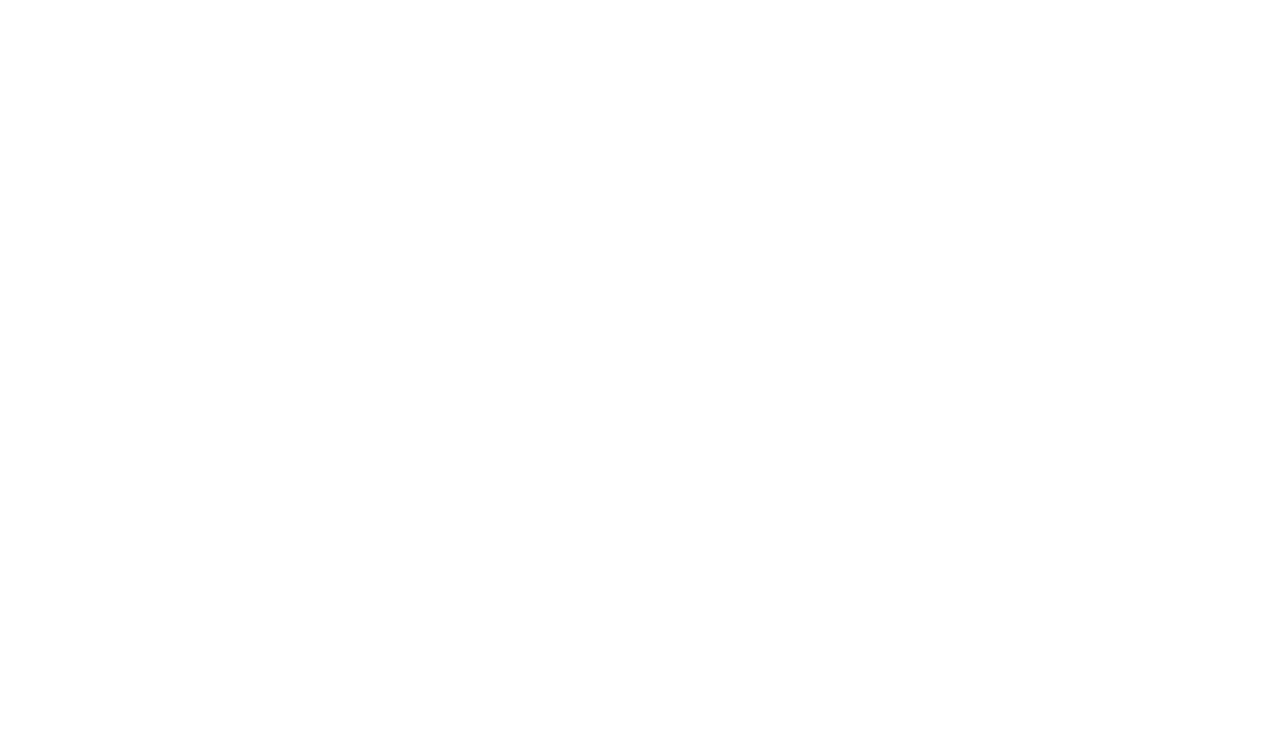
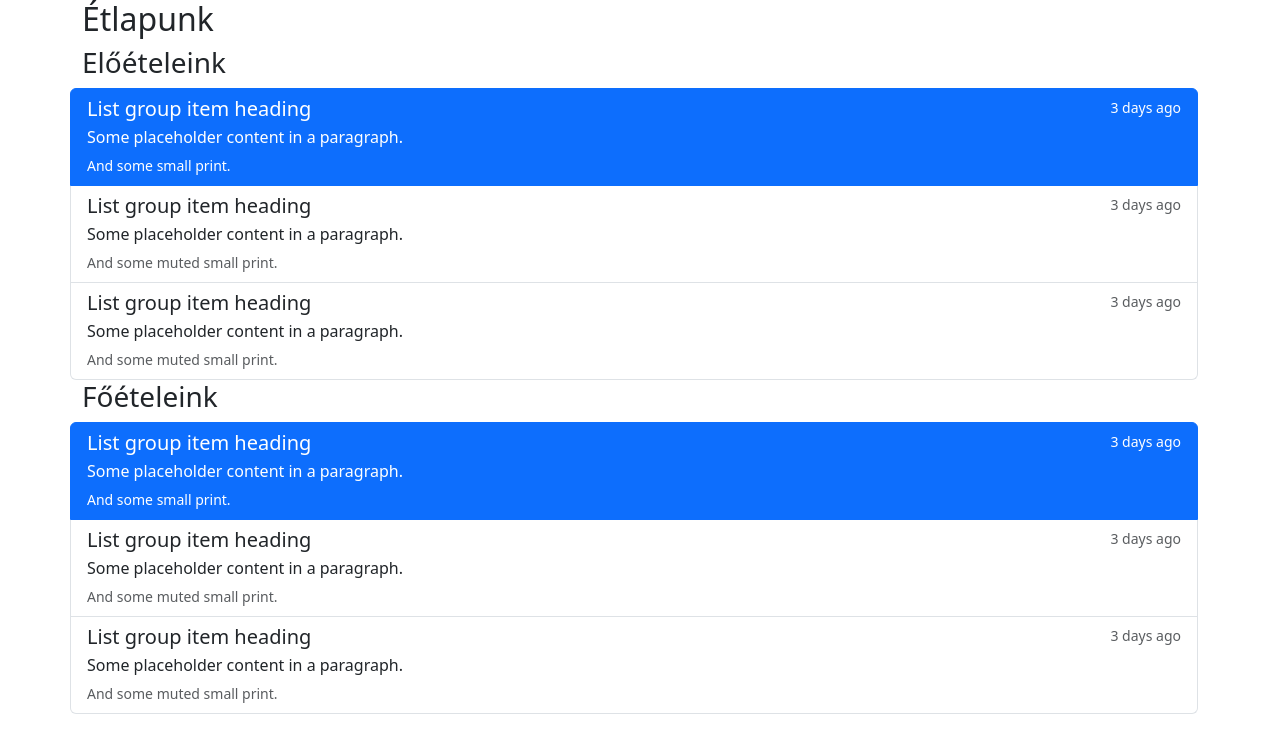
Before and after one commit to ZsoltAmbrus/etterem, a website: page src/index.html in a window 1280 px wide. Drawn offline with nearby package versions, Linux system fonts and the light colour scheme.

Commit message:
Van menu

```diff
--- a/src/index.html
+++ b/src/index.html
@@ -27,6 +27,74 @@
 
 
             <div class="menu">
+                <div class="col">
+                    <h2>Étlapunk</h2>
+
+                    <div class="row">
+                        <h3>Előételeink</h3>
+                        <div class="list-group">
+                            <a href="#" class="list-group-item list-group-item-action active" aria-current="true">
+                              <div class="d-flex w-100 justify-content-between">
+                                <h5 class="mb-1">List group item heading</h5>
+                                <small>3 days ago</small>
+                              </div>
+                              <p class="mb-1">Some placeholder content in a paragraph.</p>
+                              <small>And some small print.</small>
+                            </a>
+                            <a href="#" class="list-group-item list-group-item-action">
+                              <div class="d-flex w-100 justify-content-between">
+                                <h5 class="mb-1">List group item heading</h5>
+                                <small class="text-body-secondary">3 days ago</small>
+                              </div>
+                              <p class="mb-1">Some placeholder content in a paragraph.</p>
+                              <small class="text-body-secondary">And some muted small print.</small>
+                            </a>
+                            <a href="#" class="list-group-item list-group-item-action">
+                              <div class="d-flex w-100 justify-content-between">
+                                <h5 class="mb-1">List group item heading</h5>
+                                <small class="text-body-secondary">3 days ago</small>
+                              </div>
+                              <p class="mb-1">Some placeholder content in a paragraph.</p>
+                              <small class="text-body-secondary">And some muted small print.</small>
+                            </a>
+                          </div>
+                          <div class="row">
+
+                          </div>
+                    </div>
+
+                    <div class="row">
+                        <h3>Főételeink</h3>
+                        <div class="list-group">
+                            <a href="#" class="list-group-item list-group-item-action active" aria-current="true">
+                              <div class="d-flex w-100 justify-content-between">
+                                <h5 class="mb-1">List group item heading</h5>
+                                <small>3 days ago</small>
+                              </div>
+                              <p class="mb-1">Some placeholder content in a paragraph.</p>
+                              <small>And some small print.</small>
+                            </a>
+                            <a href="#" class="list-group-item list-group-item-action">
+                              <div class="d-flex w-100 justify-content-between">
+                                <h5 class="mb-1">List group item heading</h5>
+                                <small class="text-body-secondary">3 days ago</small>
+                              </div>
+                              <p class="mb-1">Some placeholder content in a paragraph.</p>
+                              <small class="text-body-secondary">And some muted small print.</small>
+                            </a>
+                            <a href="#" class="list-group-item list-group-item-action">
+                              <div class="d-flex w-100 justify-content-between">
+                                <h5 class="mb-1">List group item heading</h5>
+                                <small class="text-body-secondary">3 days ago</small>
+                              </div>
+                              <p class="mb-1">Some placeholder content in a paragraph.</p>
+                              <small class="text-body-secondary">And some muted small print.</small>
+                            </a>
+                          </div>
+
+                    </div>
+
+                </div>
 
             </div>
 
```
